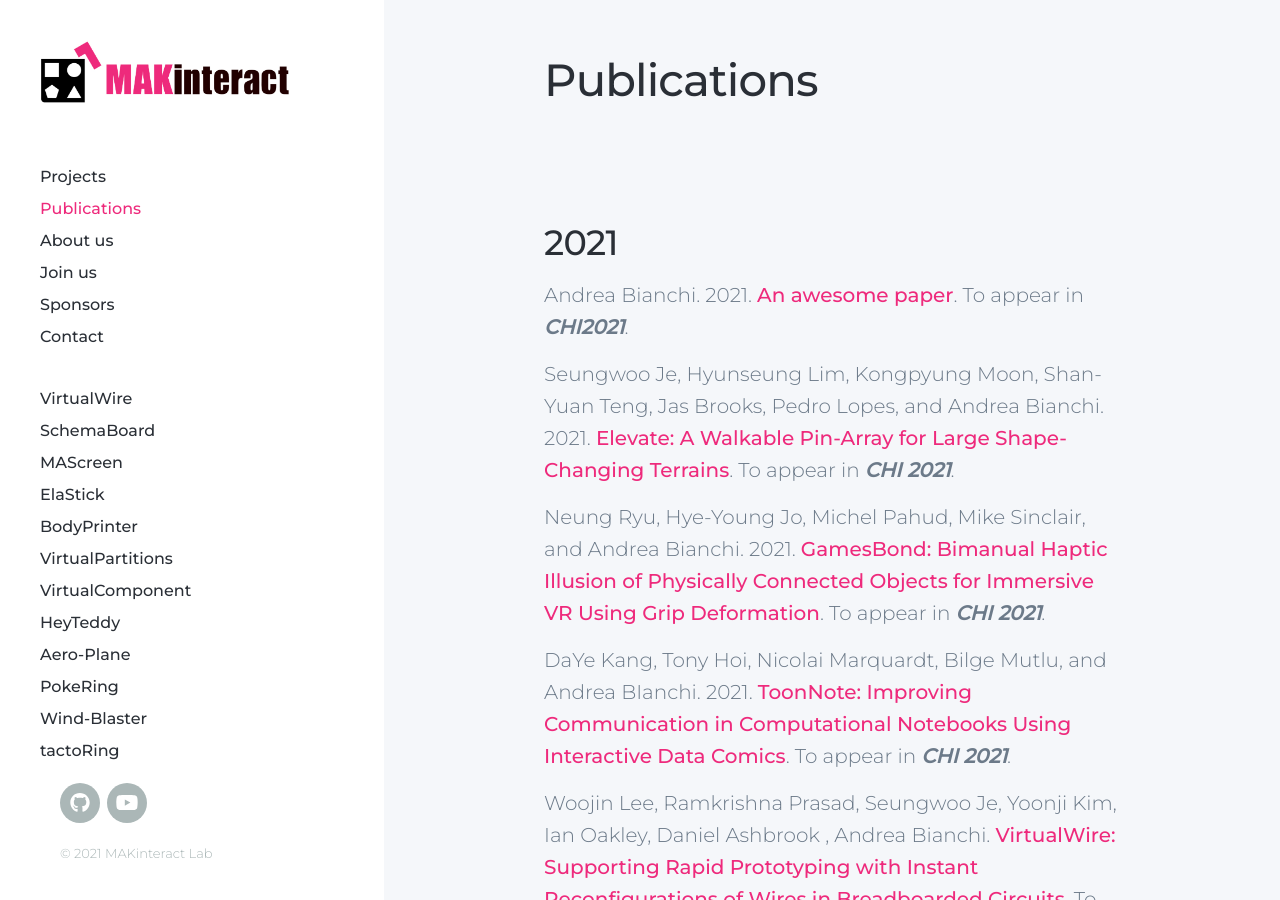
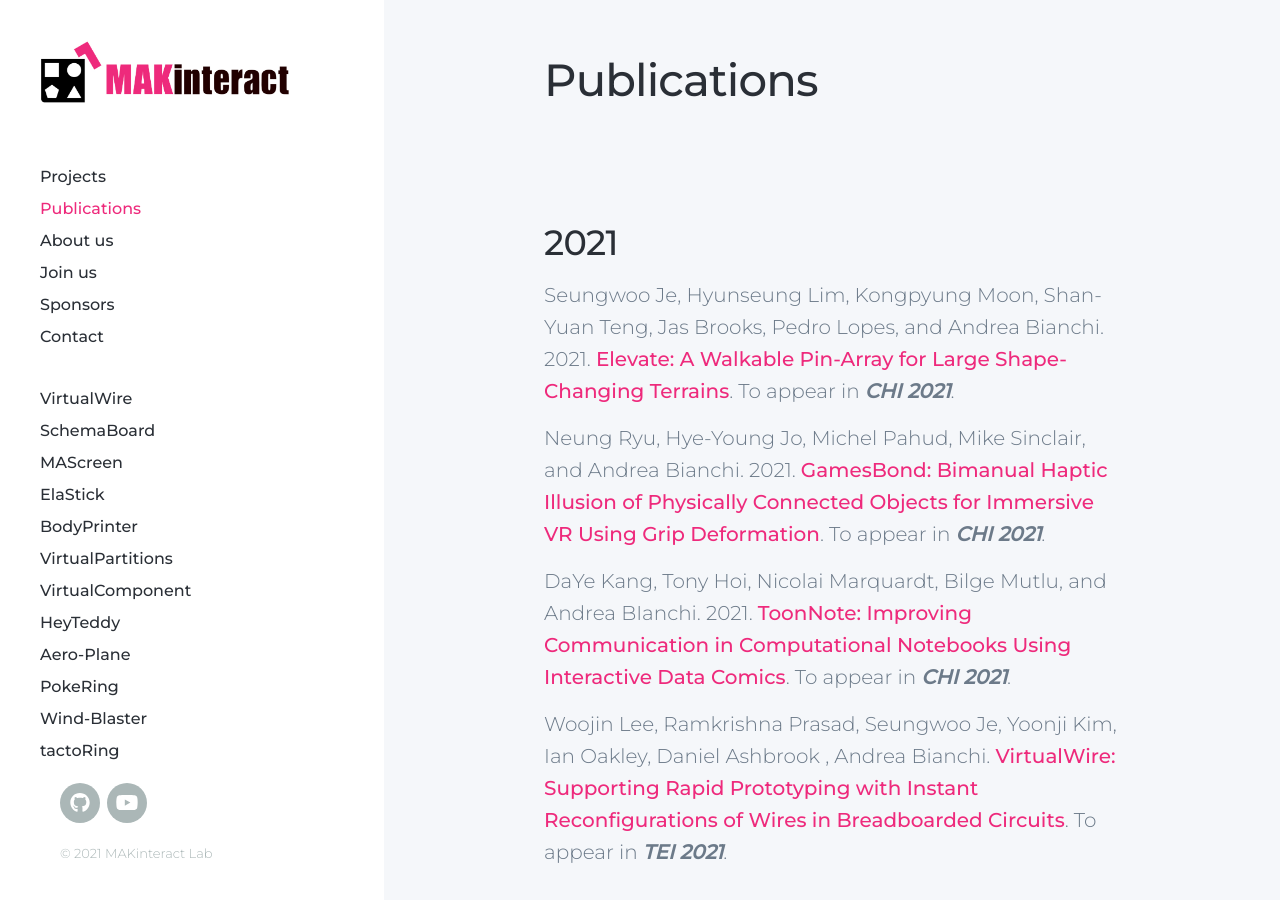
Before and after one commit to namelesspal18/makinteractlab.github.io, a Jekyll site: the page built from _pages/publications.md, in a window 1280 px wide and 900 px high. Built offline with Jekyll 4.4.1, drawn with Linux system fonts in a browser that asks for light colours; nearby versions of some CDN libraries.

Commit message:
Revert "Added a new paper"
This reverts commit 98e376a714f56a22517b16ffc5147d16400df690.

```diff
--- a/_pages/publications.md
+++ b/_pages/publications.md
@@ -23,11 +23,11 @@ description: Publications at MAKinteract lab
 
 <!-- MODIFY UNDER THIS LINE -->
 
+
+
 <!-- # Conference & Journal Papers -->
 
 ## 2021
-
-Andrea Bianchi. 2021. **An awesome paper**. To appear in _CHI2021_.
 
 Seungwoo Je, Hyunseung Lim, Kongpyung Moon, Shan-Yuan Teng, Jas Brooks, Pedro Lopes, and Andrea Bianchi. 2021. **Elevate: A Walkable Pin-Array for Large Shape-Changing Terrains**. To appear in _CHI 2021_.
 
@@ -54,6 +54,7 @@ Neung Ryu, Myung Jin Kim, and Andrea Bianchi. 2020. **Demonstration of ElaStick:
 Hyelip Lee, Andrea Bianchi. **YourSphere: Supporting Flexible Environmental Switching in Open-plan Workspaces via Augmented Reality**. _Archives of Design Research_ 33 (4), 43-52. DOI: [http://dx.doi.org/10.15187/adr.2020.11.33.4.43](http://dx.doi.org/10.15187/adr.2020.11.33.4.43)
 
 Hui-Shyong Yeo, Juyoung Lee, Andrea Bianchi, Alejandro Samboy, Hideki Koike, Woontack Woo, and Aaron Quigley. 2020. **WristLens: Enabling Single-Handed Surface Gesture Interaction for Wrist-Worn Devices Using Optical Motion Sensor**. In <i>Proceedings of the Augmented Humans International Conference</i> (_AHs '20_). Association for Computing Machinery, New York, NY, USA, Article 27, 1–8. DOI: [https://doi.org/10.1145/3384657.3384797](https://doi.org/10.1145/3384657.3384797)
+
 
 ---
 
@@ -132,7 +133,6 @@ Andrea Bianchi, Ian Oakley and Hyoungshick Kim. 2016. **PassBYOP: Bring Your Own
 Andrea Bianchi and Ian Oakley. **Wearable authentication: Trends and opportunities**. In _it - Information Technology_. Volume 58, Issue 5, Pages 255-262, July 2016 (invited paper). DOI: [https://doi.org/10.1515/itit-2016-0010](https://doi.org/10.1515/itit-2016-0010)
 
 ---
-
 <!--
 # Patents
 
```
